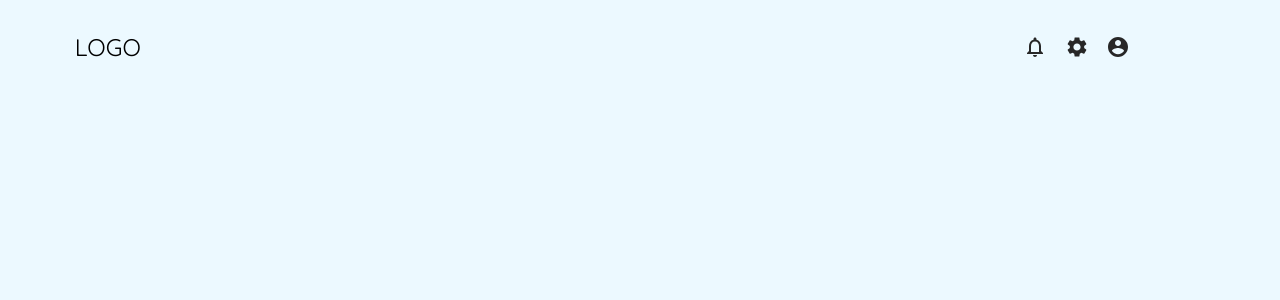
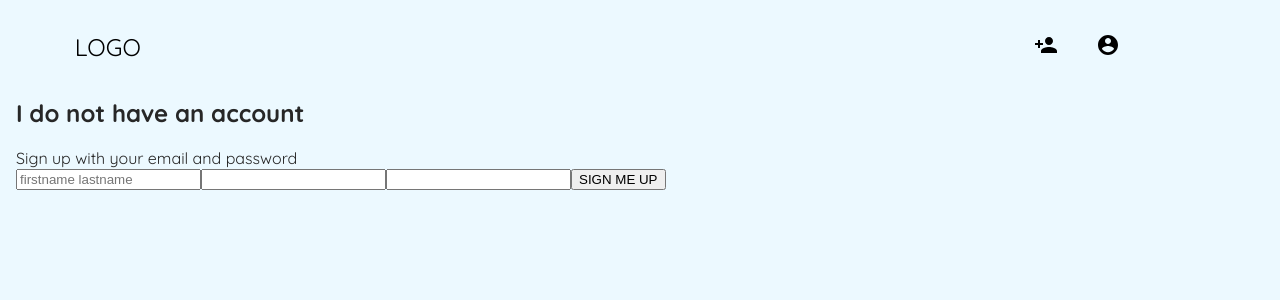
Before and after one commit to jksh88/auxion, a React (Create React App) app in the folder client/: page /register in a window 1280 px wide. Shown: the top 300 px of the page. Built offline with nearby package versions, Linux system fonts and the light colour scheme; the HTML template or start-up script is replaced by a standard one.

Commit message:
register base wip

```diff
--- a/client/src/App.js
+++ b/client/src/App.js
@@ -4,6 +4,7 @@ import './App.css';
 import Navbar from './components/navbar.component';
 // import Register from './components/register.component';
 import Login from './components/login.component';
+import Register from './components/register.component';
 import Landing from './components/landing.component';
 import ListProperty from './components/listProperty.component';
 import AuctionPage from './components/auctionPage.component';
@@ -19,6 +20,7 @@ function App() {
         <Switch>
           {/* <Route exact path="/register" component={register.component} /> */}
           <Route exact path="/login" component={Login} />
+          <Route exact path="/register" component={Register} />
           <Route exact path="/" component={Landing} />
           <Route exact path="/listproperty" component={ListProperty} />
           <Route exact path="/property/:id" component={AuctionPage} />
--- a/client/src/components/navbar.component.jsx
+++ b/client/src/components/navbar.component.jsx
@@ -1,5 +1,4 @@
-import Bell from '@material-ui/icons/NotificationsNone';
-import Gear from '@material-ui/icons/Settings';
+import PersonAdd from '@material-ui/icons/PersonAdd';
 import Account from '@material-ui/icons/AccountCircle';
 import { Link } from 'react-router-dom';
 
@@ -30,9 +29,12 @@ const Navbar = () => {
           marginRight: '10%',
         }}
       >
-        <Bell className="nav-items" />
-        <Gear className="nav-items" />
-        <Account className="nav-items" />
+        <Link to="/register">
+          <PersonAdd className="nav-items" />
+        </Link>
+        <Link to="/login">
+          <Account className="nav-items" />
+        </Link>
       </div>
     </div>
   );
--- a/client/src/components/register.component.jsx
+++ b/client/src/components/register.component.jsx
@@ -1,9 +1,6 @@
 import React, { useState } from 'react';
-import auth from '../utils/auth';
-// import apiSvc from '../utils/apiSvc';
-import axiosSvc from '../utils/axiosSvc';
-import CustomButton from './custom-button.component';
-// import axios from 'axios';
+import axios from 'axios';
+const REACT_APP_SERVER_URL = process.env.REACT_APP_SERVER_URL;
 
 const initialState = {
   name: '',
@@ -11,7 +8,7 @@ const initialState = {
   password: '',
 };
 
-const Register = ({ setIsAuthenticated, history }) => {
+const Register = (props) => {
   const [state, setState] = useState(initialState);
 
   const handleChange = (evt) => {
@@ -25,20 +22,27 @@ const Register = ({ setIsAuthenticated, history }) => {
     const user = { name, email, password }; //ES6 syntax
     console.log('USER FROM INPUT FORM IS..', user);
     // const res = await apiSvc.register(user);
-    const res = await axiosSvc.register(user);
 
-    // const res = await axios.post('http://localhost:3000/register', user);
+    // const res = await axios.post(`${REACT_APP_SERVER_URL}/register`, user);
+    const res = await fetch(`${REACT_APP_SERVER_URL}/register`, {
+      method: 'POST',
+      // credentials: 'include',
+      mode: 'cors',
+      headers: { 'Content-Type': 'application/json' },
+      body: JSON.stringify(user),
+    });
+
     console.log('RES is.... ', res);
     console.log(res.error);
 
-    if (res.error) {
+    if (!res.ok) {
       alert(`${res.message}`);
       setState(initialState);
     } else {
       const { token } = res;
       localStorage.setItem('accessToken', token);
-      setIsAuthenticated(true);
-      auth.login(() => history.push('/profile'));
+      // setIsAuthenticated(true);
+      // auth.login(() => history.push('/profile'));
     }
   };
 
@@ -66,7 +70,7 @@ const Register = ({ setIsAuthenticated, history }) => {
           value={state.password}
           onChange={handleChange}
         />
-        <CustomButton>SIGN ME UP</CustomButton>
+        <button>SIGN ME UP</button>
       </form>
     </div>
   );
```
